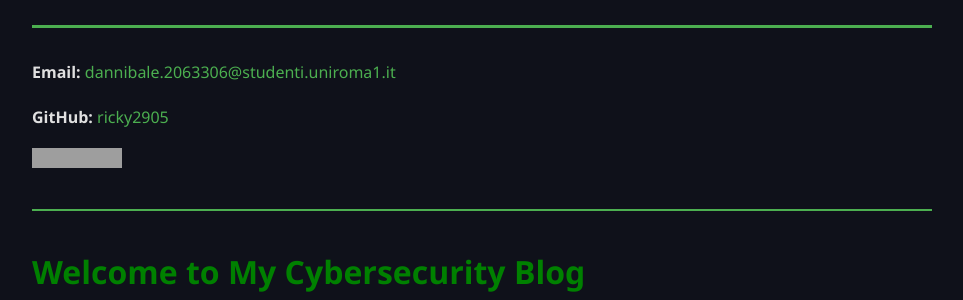
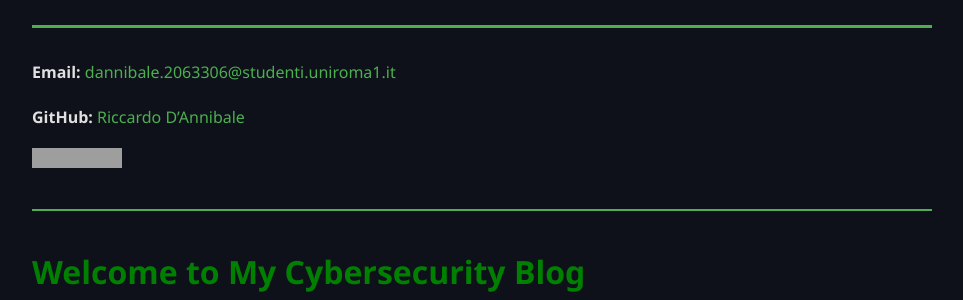
Before and after one commit to riccardodannibale/riccardodannibale.github.io, a Jekyll site: the page built from HOMEWORK/index.md, in a window 1280 px wide. Shown: the part 153-453 px from the top of the page, without its empty margins (158-1121 px from the left). Built offline with Jekyll 4.4.1, drawn with Linux system fonts in a browser that asks for light colours; grey boxes are pictures that could not be loaded.

Commit message:
Update index.md

```diff
--- a/HOMEWORK/index.md
+++ b/HOMEWORK/index.md
@@ -8,9 +8,9 @@ permalink: /HOMEWORK/
 
 **Email:** [dannibale.2063306@studenti.uniroma1.it](mailto:dannibale.2063306@studenti.uniroma1.it)
 
-**GitHub:** [ricky2905](https://github.com/ricky2905)
+**GitHub:** [Riccardo D'Annibale](https://github.com/riccardodannibale)
 
-[![View on GitHub](https://img.shields.io/badge/View-GitHub-181717?style=for-the-badge&logo=github)](https://github.com/ricky2905)
+[![View on GitHub](https://img.shields.io/badge/View-GitHub-181717?style=for-the-badge&logo=github)](https://github.com/riccardodannibale)
 
 ---
 
```
